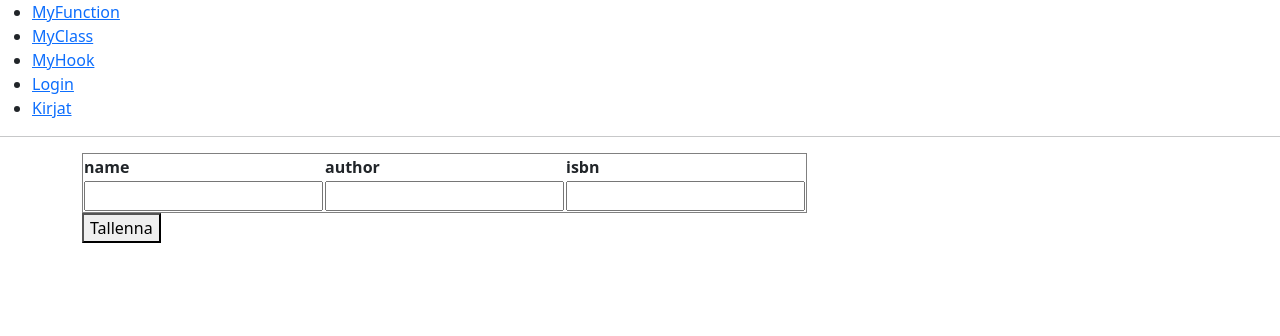
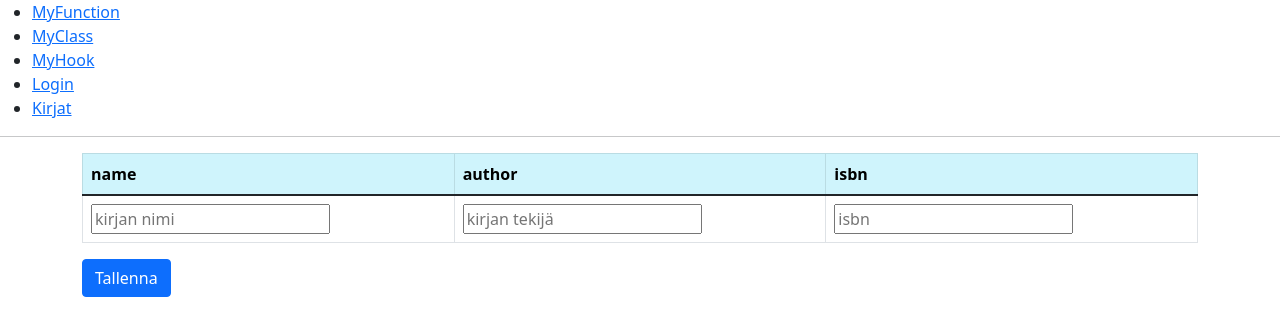
Before and after one commit to eskpetri/ContactGroup-FrontEnd, a React (Create React App) app: page /addbook in a window 1280 px wide. Shown: the top 336 px of the page. Built offline with nearby package versions, Linux system fonts and the light colour scheme.

Commit message:
homepage pois package.jsonista

```diff
--- a/package.json
+++ b/package.json
@@ -1,6 +1,5 @@
 {
   "name": "react-frontend",
-  "homepage": "http://localhost/react-example",
   "version": "0.1.0",
   "private": true,
   "dependencies": {
--- a/src/AddBook.js
+++ b/src/AddBook.js
@@ -38,21 +38,22 @@ const AddBook = () => {
 
     return (
         <div className="container">
-            <table border="1">
+            <table className='table table-bordered'>
                 <thead>
-                    <tr>
+                    <tr className='table-info'>
                         <th>name</th><th>author</th><th>isbn</th>
                     </tr>
                 </thead>
                 <tbody>
                     <tr>
-                        <td><input type="text" id="name" onChange={e => setName(e.target.value)} /></td>
-                        <td><input type="text" id="author" onChange={e => setAuthor(e.target.value)} /></td>
-                        <td><input type="text" id="isbn" onChange={e => setIsbn(e.target.value)} /></td>
+                        <td><input type="text" id="name" placeholder='kirjan nimi' onChange={e => setName(e.target.value)} /></td>
+                        <td><input type="text" id="author" placeholder='kirjan tekijä' onChange={e => setAuthor(e.target.value)} /></td>
+                        <td><input type="text" id="isbn" placeholder='isbn' onChange={e => setIsbn(e.target.value)} /></td>
                     </tr>
                 </tbody>
             </table>
-            <button type="submit" onClick={handleSubmit} >Tallenna</button>
+            <button className='btn btn-primary' type="submit" onClick={handleSubmit} >Tallenna</button>
+            {isError}
         </div>
     )
 }
--- a/src/DeleteBook.js
+++ b/src/DeleteBook.js
@@ -83,7 +83,7 @@ const SelectedBook = (props) => {
             <button className='btn btn-danger' type="submit" onClick={handleSubmit}  disabled={loading}>Poista</button>
             <br/>
             <Link to="/booklist"><button className='btn btn-info'>Peru</button></Link>
-
+            {isError}
         </div>
     )
 }
--- a/src/Login.js
+++ b/src/Login.js
@@ -25,7 +25,7 @@ function Login() {
                     console.log(res.data.errno);
                     setDatabaseError('Virhe tietokantayhteydessä');
                 }
-                else if(res.data==false){
+                else if(res.data===false){
                     setDatabaseError('Tunnus ja salasana eivät täsmää');
                 }
                 else {
```
